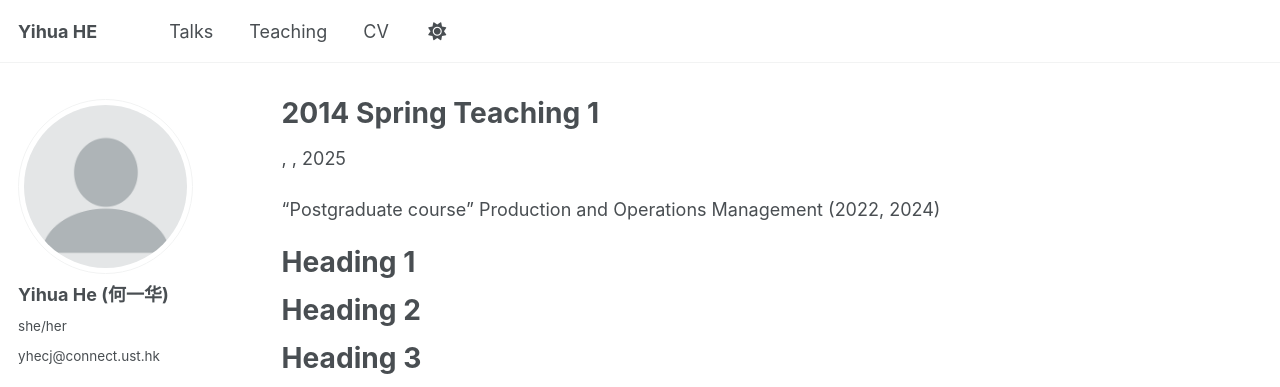
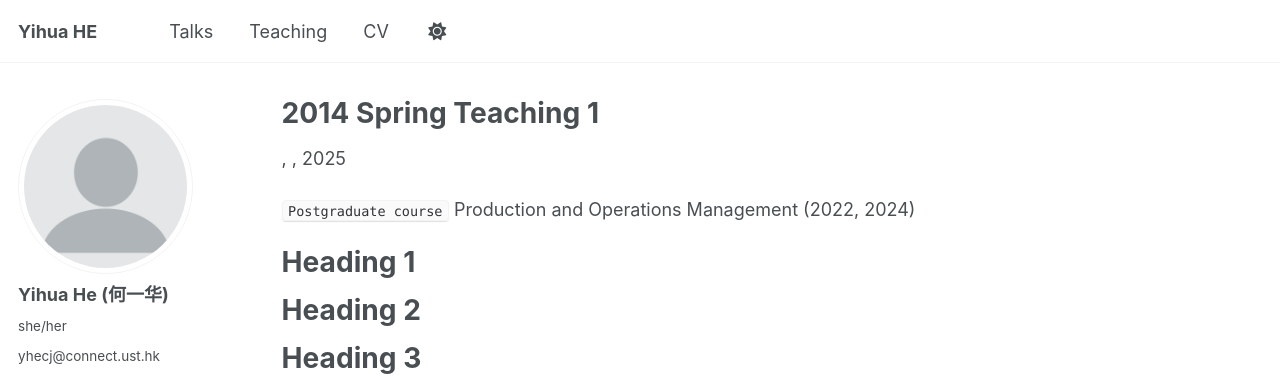
Before and after one commit to hyh50033/YihuaHE, a Jekyll site: the page built from _teaching/2014-spring-teaching-1.md, in a window 1280 px wide and 1054 px high. Shown: the top 387 px of the window. Built offline with Jekyll 4.4.1, drawn with Linux system fonts in a browser that asks for light colours; a script that is not in the unit is left out.

```diff
--- a/_teaching/2014-spring-teaching-1.md
+++ b/_teaching/2014-spring-teaching-1.md
@@ -7,7 +7,7 @@ collection: teaching
 #date: 2014-01-01
 #location: "City, Country"
 ---
-"Postgraduate course"
+``Postgraduate course``
 Production and Operations Management (2022, 2024)
 
 Heading 1
```
